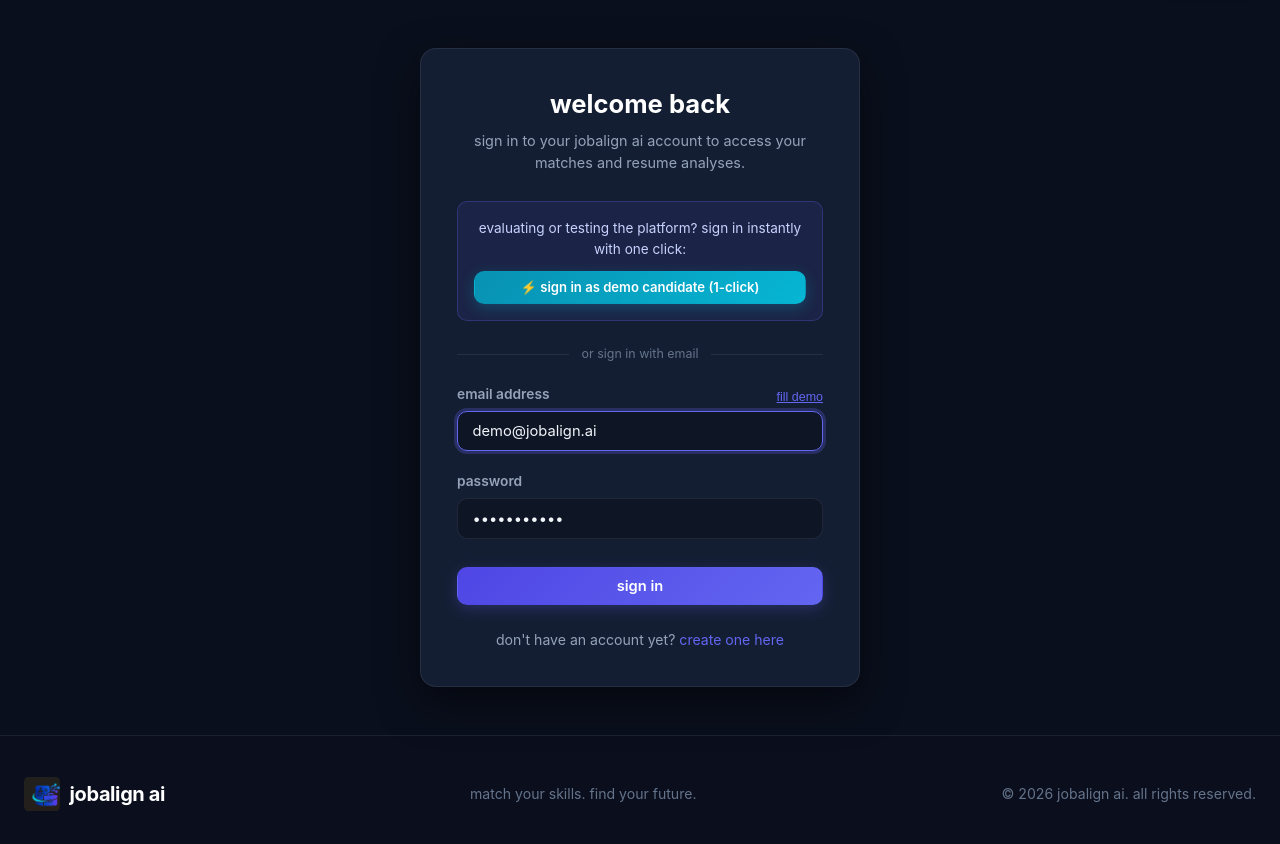
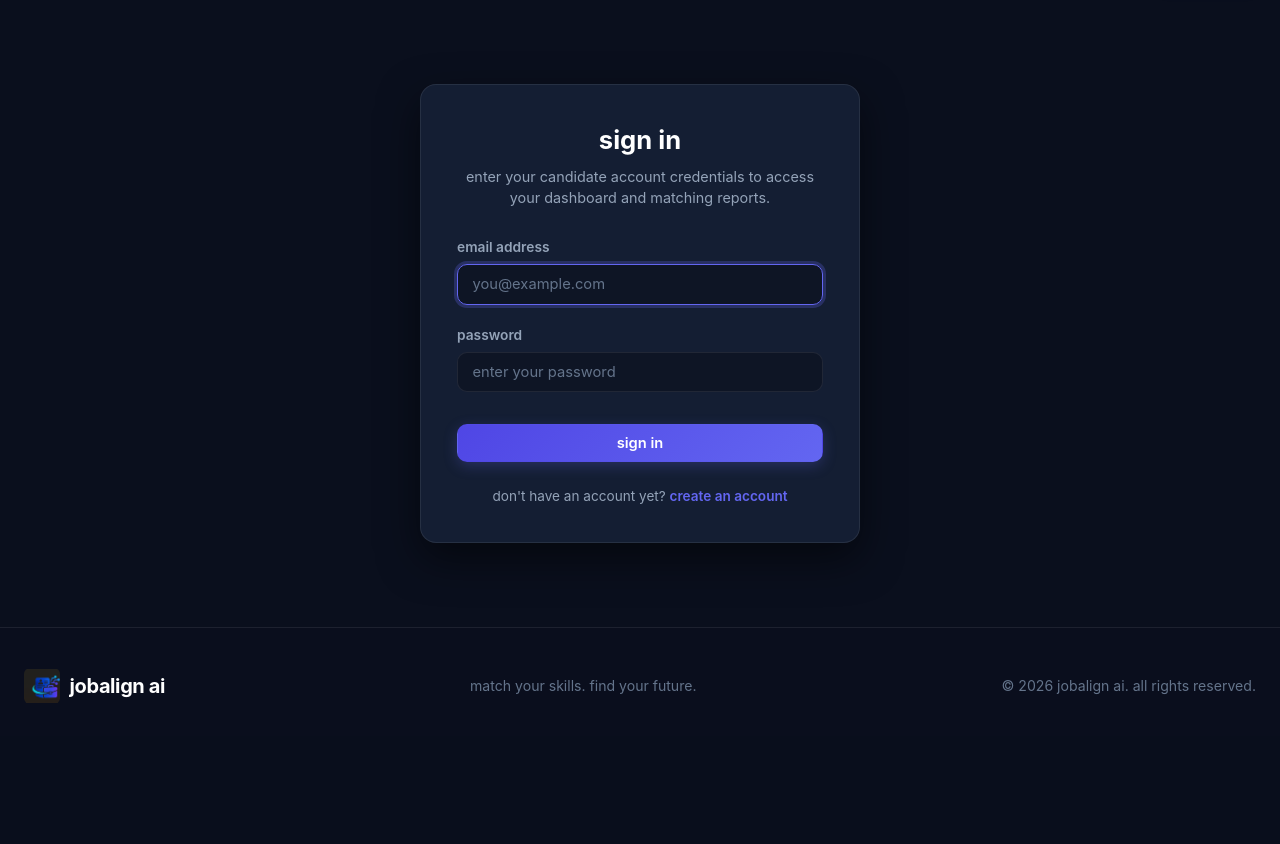
Before and after one commit to shannu0429-wq/algothon-26, a Flask app: page /login in a window 1280 px wide. Shown: the part 64-908 px from the top of the page. After the commit the page ends 767 px from the top, so only its background shows below. Run offline with Flask 3, Linux system fonts and the light colour scheme; parts of the project's set-up code (start-up, migrations or seed data) failed here and were passed over.

Commit message:
fix direct login navigation, clean credentials form, and remove demo login

```diff
--- a/routes/auth_routes.py
+++ b/routes/auth_routes.py
@@ -3,23 +3,6 @@ from flask import Blueprint, render_template, request, redirect, url_for, sessio
 from models import db, User
 
 auth_bp = Blueprint("auth", __name__)
-
-def get_or_create_demo_user():
-    demo_user = User.query.filter_by(email="demo@jobalign.ai").first()
-    if not demo_user:
-        demo_user = User(
-            name="alex rivera",
-            email="demo@jobalign.ai",
-            location="san francisco, ca",
-            linkedin="https://linkedin.com/in/alexrivera-demo",
-            github="https://github.com/alexrivera-demo",
-            portfolio="https://alexrivera.dev",
-            career_interests="backend development, machine learning, ai systems"
-        )
-        demo_user.set_password("password123")
-        db.session.add(demo_user)
-        db.session.commit()
-    return demo_user
 
 def login_required(f):
     @wraps(f)
@@ -36,9 +19,6 @@ def login_required(f):
 
 @auth_bp.route("/register", methods=["GET", "POST"])
 def register():
-    if "user_id" in session:
-        return redirect(url_for("dashboard.dashboard_view"))
-
     if request.method == "POST":
         name = request.form.get("name", "").strip().lower()
         email = request.form.get("email", "").strip().lower()
@@ -59,14 +39,15 @@ def register():
 
         existing = User.query.filter_by(email=email).first()
         if existing:
-            flash("an account with this email already exists.", "error")
-            return render_template("register.html", name=name, email=email)
+            flash("an account with this email already exists. please sign in.", "error")
+            return redirect(url_for("auth.login", email=email))
 
         user = User(name=name, email=email)
         user.set_password(password)
         db.session.add(user)
         db.session.commit()
 
+        session.clear()
         session["user_id"] = user.id
         session["user_name"] = user.name
         session["user_email"] = user.email
@@ -75,65 +56,38 @@ def register():
 
     return render_template("register.html")
 
-@auth_bp.route("/demo-login", methods=["GET", "POST"])
-@auth_bp.route("/login/demo", methods=["GET", "POST"])
-def demo_login():
-    demo_user = get_or_create_demo_user()
-    session["user_id"] = demo_user.id
-    session["user_name"] = demo_user.name
-    session["user_email"] = demo_user.email
-    flash("signed in successfully as demo candidate.", "success")
-    next_page = request.args.get("next")
-    if next_page and next_page.startswith("/"):
-        return redirect(next_page)
-    return redirect(url_for("dashboard.dashboard_view"))
-
 @auth_bp.route("/login", methods=["GET", "POST"])
 def login():
+    current_user_obj = None
     if "user_id" in session:
-        return redirect(url_for("dashboard.dashboard_view"))
+        current_user_obj = db.session.get(User, session["user_id"])
 
     if request.method == "POST":
         email = request.form.get("email", "").strip().lower()
         password = request.form.get("password", "")
 
-        if not email:
-            flash("please enter an email address.", "error")
-            return render_template("login.html", email=email)
-
-        if email == "demo@jobalign.ai" or email == "demo":
-            return demo_login()
+        if not email or not password:
+            flash("please enter both email and password.", "error")
+            return render_template("login.html", email=email, logged_user=current_user_obj)
 
         user = User.query.filter_by(email=email).first()
-        if not user:
-            user = User(name=email.split("@")[0].lower(), email=email)
-            user.set_password(password or "password123")
-            db.session.add(user)
-            db.session.commit()
-            session["user_id"] = user.id
-            session["user_name"] = user.name
-            session["user_email"] = user.email
-            flash("welcome! account created and signed in successfully.", "success")
-            next_page = request.args.get("next")
-            if next_page and next_page.startswith("/"):
-                return redirect(next_page)
-            return redirect(url_for("dashboard.dashboard_view"))
+        if not user or not user.check_password(password):
+            flash("invalid email or password. please check credentials or create an account.", "error")
+            return render_template("login.html", email=email, logged_user=current_user_obj)
 
-        if not user.check_password(password):
-            user.set_password(password)
-            db.session.commit()
-
+        session.clear()
         session["user_id"] = user.id
         session["user_name"] = user.name
         session["user_email"] = user.email
 
+        flash("signed in successfully.", "success")
         next_page = request.args.get("next")
-        flash("signed in successfully.", "success")
         if next_page and next_page.startswith("/"):
             return redirect(next_page)
         return redirect(url_for("dashboard.dashboard_view"))
 
-    return render_template("login.html")
+    initial_email = request.args.get("email", "").strip().lower()
+    return render_template("login.html", email=initial_email, logged_user=current_user_obj)
 
 @auth_bp.route("/logout")
 def logout():
--- a/templates/login.html
+++ b/templates/login.html
@@ -1,68 +1,46 @@
 {% extends "base.html" %}
 
-{% block title %}login — jobalign ai{% endblock %}
+{% block title %}sign in — jobalign ai{% endblock %}
 
 {% block content %}
 <div class="auth-wrapper">
   <div class="auth-card">
     <div class="auth-header">
-      <h1 class="auth-title">welcome back</h1>
-      <p class="auth-subtitle">sign in to your jobalign ai account to access your matches and resume analyses.</p>
+      <h1 class="auth-title">sign in</h1>
+      <p class="auth-subtitle">enter your candidate account credentials to access your dashboard and matching reports.</p>
     </div>
 
-    <div style="margin-bottom: 1.5rem; background: rgba(99, 102, 241, 0.1); border: 1px solid rgba(99, 102, 241, 0.25); border-radius: var(--radius-md); padding: 1rem; text-align: center;">
-      <p style="font-size: 0.85rem; color: #c7d2fe; margin-bottom: 0.75rem;">
-        evaluating or testing the platform? sign in instantly with one click:
-      </p>
-      <a href="{{ url_for('auth.demo_login', next=request.args.get('next')) }}" class="btn btn-sm btn-accent" style="width: 100%;">
-        ⚡ sign in as demo candidate (1-click)
-      </a>
-    </div>
-
-    <div style="display: flex; align-items: center; gap: 0.75rem; margin-bottom: 1.25rem;">
-      <div style="flex: 1; height: 1px; background: var(--border-color);"></div>
-      <span style="font-size: 0.78rem; color: var(--text-dim);">or sign in with email</span>
-      <div style="flex: 1; height: 1px; background: var(--border-color);"></div>
-    </div>
+    {% if logged_user %}
+      <div style="margin-bottom: 1.5rem; background: rgba(99, 102, 241, 0.12); border: 1px solid rgba(99, 102, 241, 0.35); border-radius: var(--radius-md); padding: 0.9rem 1rem;">
+        <div style="font-size: 0.84rem; color: #c7d2fe; margin-bottom: 0.5rem;">
+          you are currently signed in as <strong>{{ logged_user.email }}</strong>
+        </div>
+        <div style="display: flex; gap: 0.5rem; align-items: center;">
+          <a href="{{ url_for('dashboard.dashboard_view') }}" class="btn btn-xs btn-primary">go to dashboard</a>
+          <a href="{{ url_for('auth.logout') }}" class="btn btn-xs btn-secondary">sign out</a>
+        </div>
+      </div>
+    {% endif %}
 
     <form method="POST" action="{{ url_for('auth.login', next=request.args.get('next')) }}">
       <div class="form-group">
-        <div style="display: flex; justify-content: space-between; align-items: center;">
-          <label for="email" class="form-label">email address</label>
-          <button type="button" id="fill-demo-creds-btn" style="background: none; border: none; color: var(--primary-light); font-size: 0.78rem; cursor: pointer; text-decoration: underline; padding: 0;">fill demo</button>
-        </div>
-        <input type="email" id="email" name="email" class="form-control" placeholder="you@example.com" value="{{ email or 'demo@jobalign.ai' }}" required autofocus>
+        <label for="email" class="form-label">email address</label>
+        <input type="email" id="email" name="email" class="form-control" placeholder="you@example.com" value="{{ email or '' }}" required autofocus>
       </div>
 
       <div class="form-group">
         <label for="password" class="form-label">password</label>
-        <input type="password" id="password" name="password" class="form-control" placeholder="enter your password" value="password123" required>
+        <input type="password" id="password" name="password" class="form-control" placeholder="enter your password" value="" required>
       </div>
 
-      <button type="submit" class="btn btn-primary" style="width: 100%; margin-top: 0.5rem;">sign in</button>
+      <button type="submit" class="btn btn-primary" style="width: 100%; margin-top: 0.75rem;">sign in</button>
     </form>
 
-    <div class="auth-footer">
-      <p>don't have an account yet? <a href="{{ url_for('auth.register') }}">create one here</a></p>
+    <div class="auth-footer" style="margin-top: 1.5rem; text-align: center;">
+      <p style="font-size: 0.85rem; color: var(--text-muted);">
+        don't have an account yet? <a href="{{ url_for('auth.register') }}" style="color: var(--primary-light); font-weight: 600;">create an account</a>
+      </p>
     </div>
   </div>
 </div>
 {% endblock %}
-
-{% block extra_js %}
-<script>
-document.addEventListener("DOMContentLoaded", () => {
-  const fillBtn = document.getElementById("fill-demo-creds-btn");
-  const emailInput = document.getElementById("email");
-  const passwordInput = document.getElementById("password");
-
-  if (fillBtn && emailInput && passwordInput) {
-    fillBtn.addEventListener("click", () => {
-      emailInput.value = "demo@jobalign.ai";
-      passwordInput.value = "password123";
-      showToast("filled demo credentials.", "info");
-    });
-  }
-});
-</script>
-{% endblock %}
```
